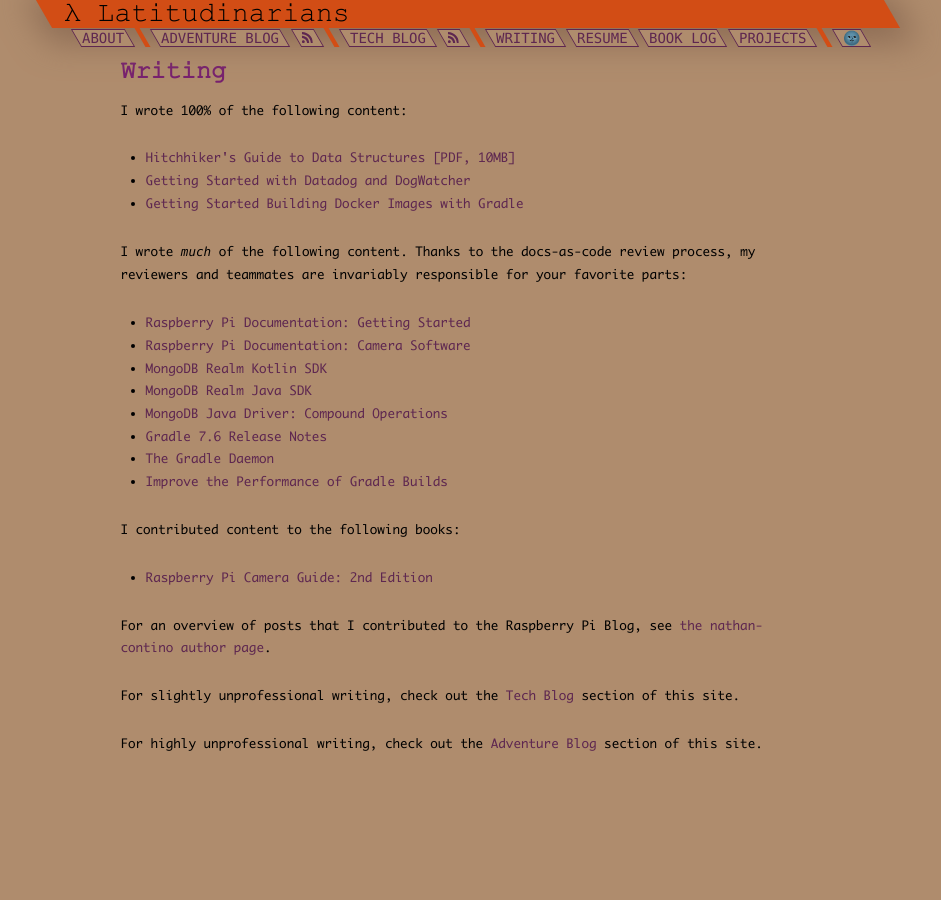
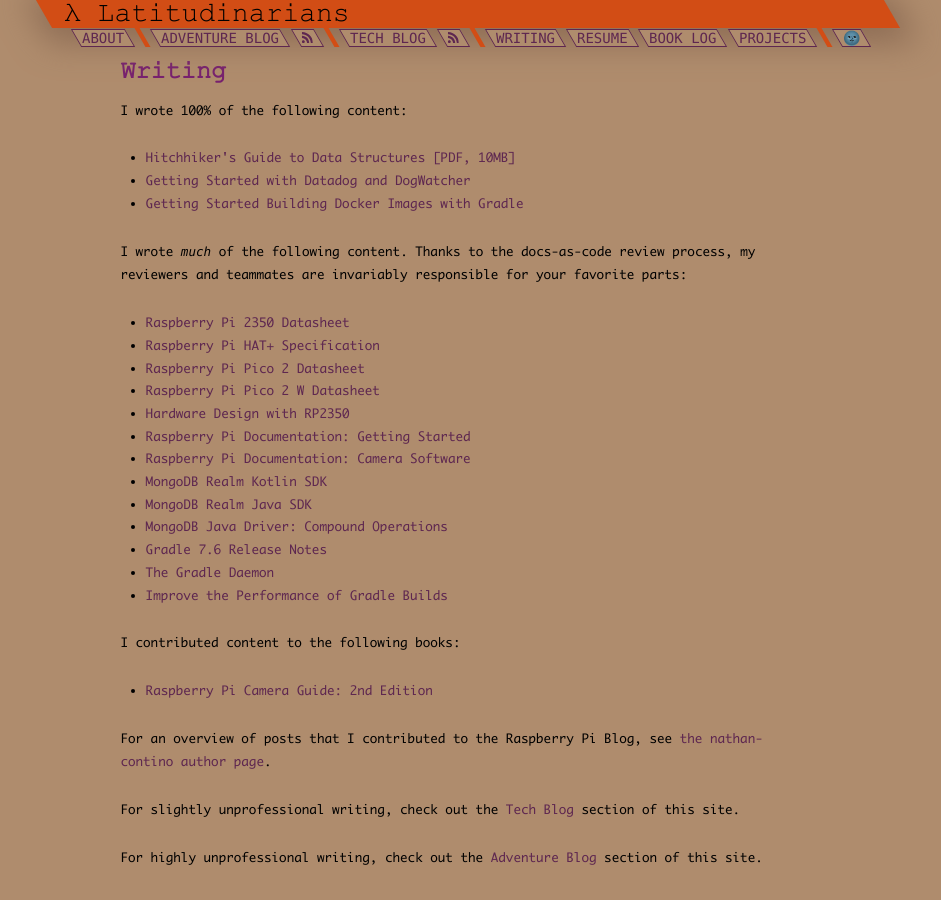
Before and after one commit to nathan-contino/nathan-contino.github.io, a Jekyll site: the page built from _pages/writing.html, in a window 1280 px wide and 900 px high. Shown: the whole window, without its empty margins (174-1115 px from the left). Built offline with Jekyll 4.4.1, drawn with Linux system fonts in a browser that asks for light colours.

Commit message:
Add sRaspberry Pi PDF writings, migrate MongoDB Realm SDK links to archive.org

```diff
--- a/_pages/writing.html
+++ b/_pages/writing.html
@@ -23,22 +23,37 @@
 </p>
 <ul>
 	<li>
+		<a href="https://datasheets.raspberrypi.com/rp2350/rp2350-datasheet.pdf">Raspberry Pi 2350 Datasheet</a>
+	</li>
+	<li>
+		<a href="https://datasheets.raspberrypi.com/hat/hat_plus_specification.pdf">Raspberry Pi HAT+ Specification</a>
+	</li>
+	<li>
+		<a href="https://datasheets.raspberrypi.com/pico/pico-2-datasheet.pdf">Raspberry Pi Pico 2 Datasheet</a>
+	</li>
+	<li>
+		<a href="https://datasheets.raspberrypi.com/picow/pico-2-w-datasheet.pdf">Raspberry Pi Pico 2 W Datasheet</a>
+	</li>
+	<li>
+		<a href="https://datasheets.raspberrypi.com/rp2350/hardware-design-with-rp2350.pdf">Hardware Design with RP2350</a>
+	</li>
+	<li>
 		<a href="https://www.raspberrypi.com/documentation/computers/getting-started.html">Raspberry Pi Documentation: Getting Started</a>
 	</li>
 	<li>
 		<a href="https://www.raspberrypi.com/documentation/computers/camera_software.html">Raspberry Pi Documentation: Camera Software</a>
 	</li>
 	<li>
-		<a href="https://www.mongodb.com/docs/realm/sdk/kotlin/">MongoDB Realm Kotlin SDK</a>
+		<a href="https://web.archive.org/web/20220517180206/https://www.mongodb.com/docs/realm/sdk/kotlin/">MongoDB Realm Kotlin SDK</a>
 	</li>
 	<li>
-		<a href="https://www.mongodb.com/docs/realm/sdk/java/">MongoDB Realm Java SDK</a>
+		<a href="https://web.archive.org/web/20220518125230/https://www.mongodb.com/docs/realm/sdk/java/">MongoDB Realm Java SDK</a>
 	</li>
 	<li>
 		<a href="https://www.mongodb.com/docs/drivers/java/sync/current/fundamentals/crud/compound-operations/">MongoDB Java Driver: Compound Operations</a>
 	</li>
 	<li>
-		<a href="https://docs.gradle.org/current/release-notes.html">Gradle 7.6 Release Notes</a>
+		<a href="https://docs.gradle.org/7.6/release-notes.html">Gradle 7.6 Release Notes</a>
 	</li>
 	<li>
 		<a href="https://docs.gradle.org/current/userguide/gradle_daemon.html">The Gradle Daemon</a>
```
